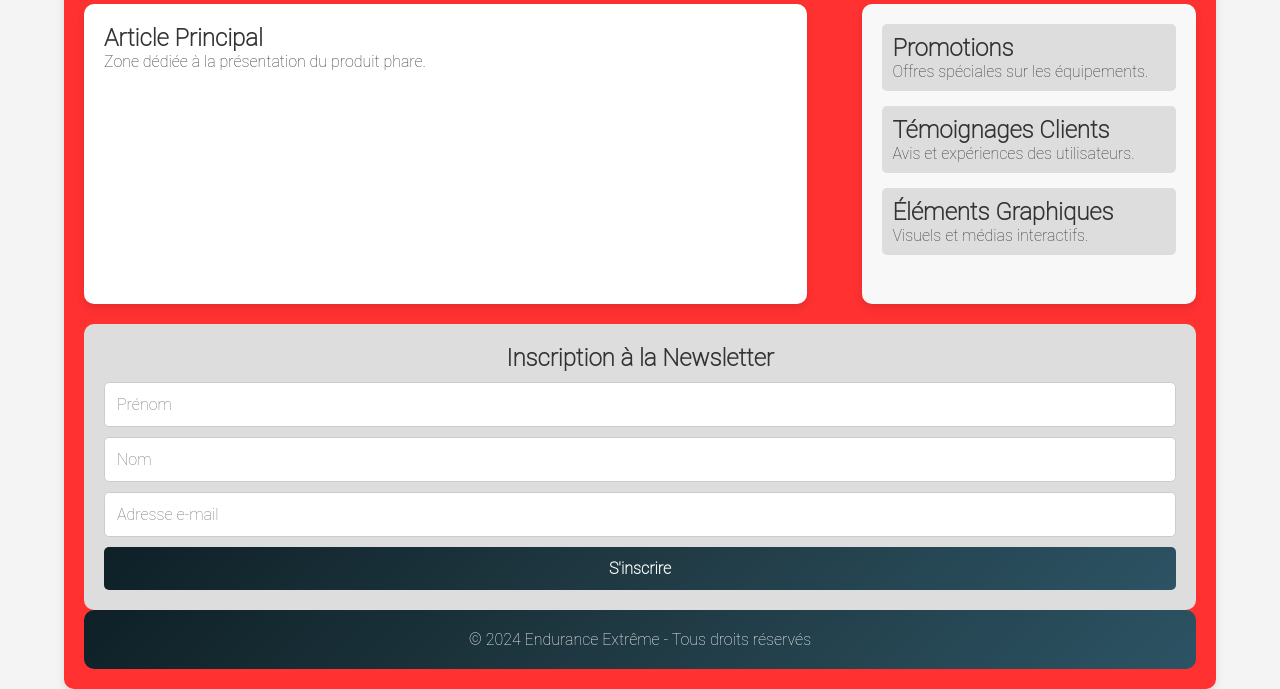
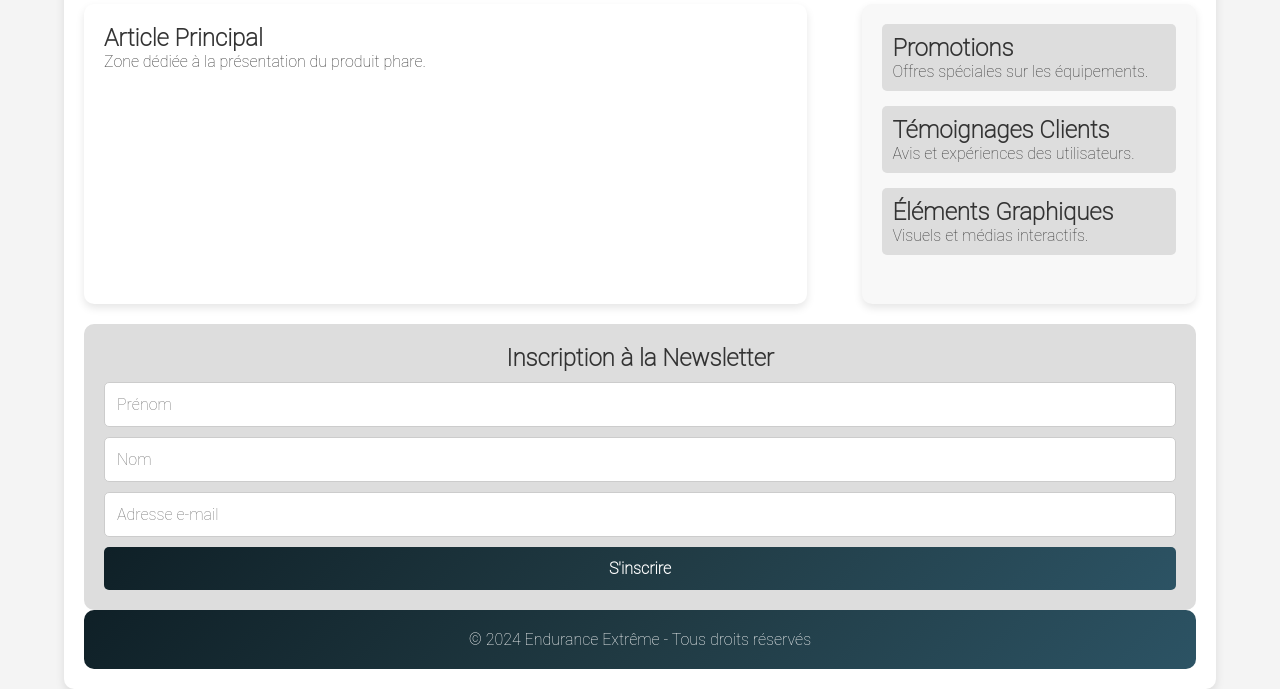
Before and after one commit to izdine1239/popetartexercice, a plain HTML site: page index.html in a window 1280 px wide. Shown: the part 153-842 px from the top of the page. Drawn offline with Linux system fonts and the light colour scheme.

Commit message:
Update styles.css

```diff
--- a/styles.css
+++ b/styles.css
@@ -16,7 +16,7 @@ body {
 .container {
     width: 90%;
     max-width: 1200px;
-    background: #ff3131;
+    background: #fff;
     padding: 20px;
     border-radius: 10px;
     box-shadow: 0 4px 10px rgba(0, 0, 0, 0.1);
```
